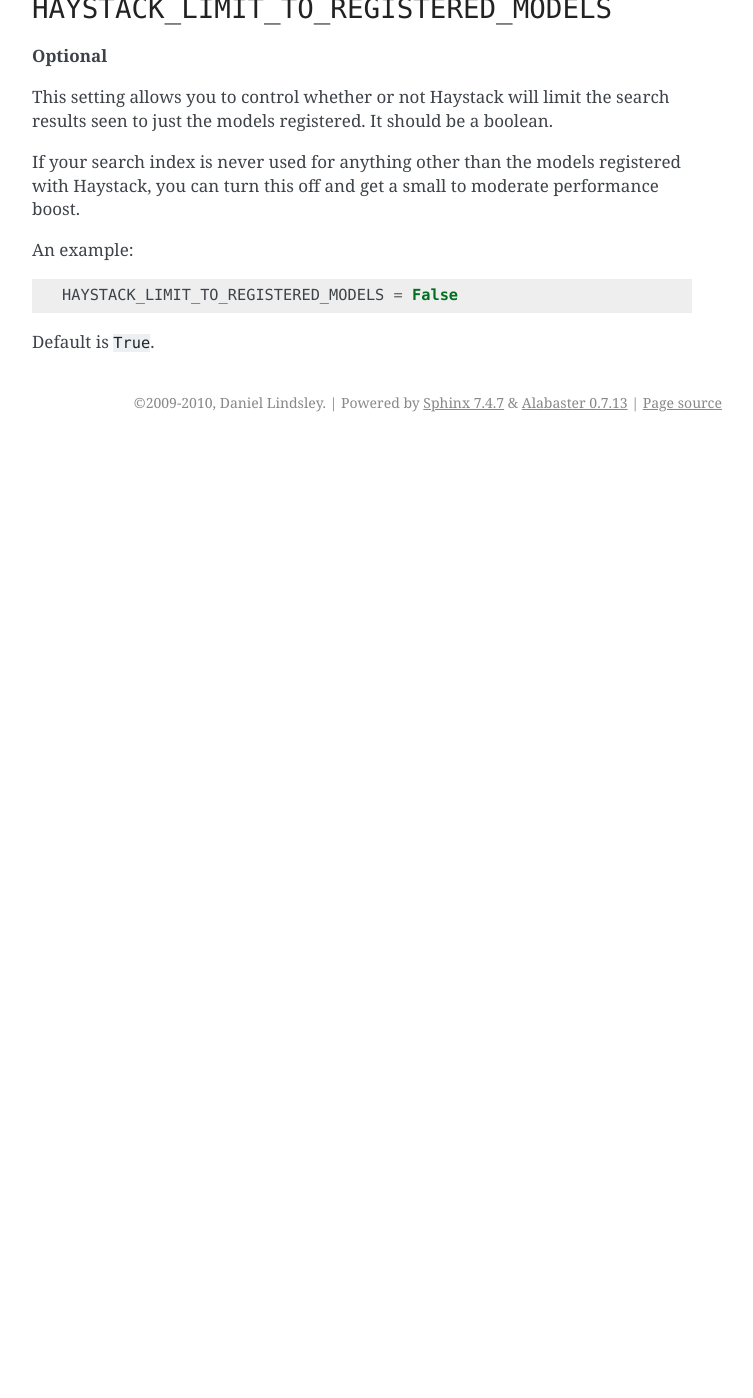
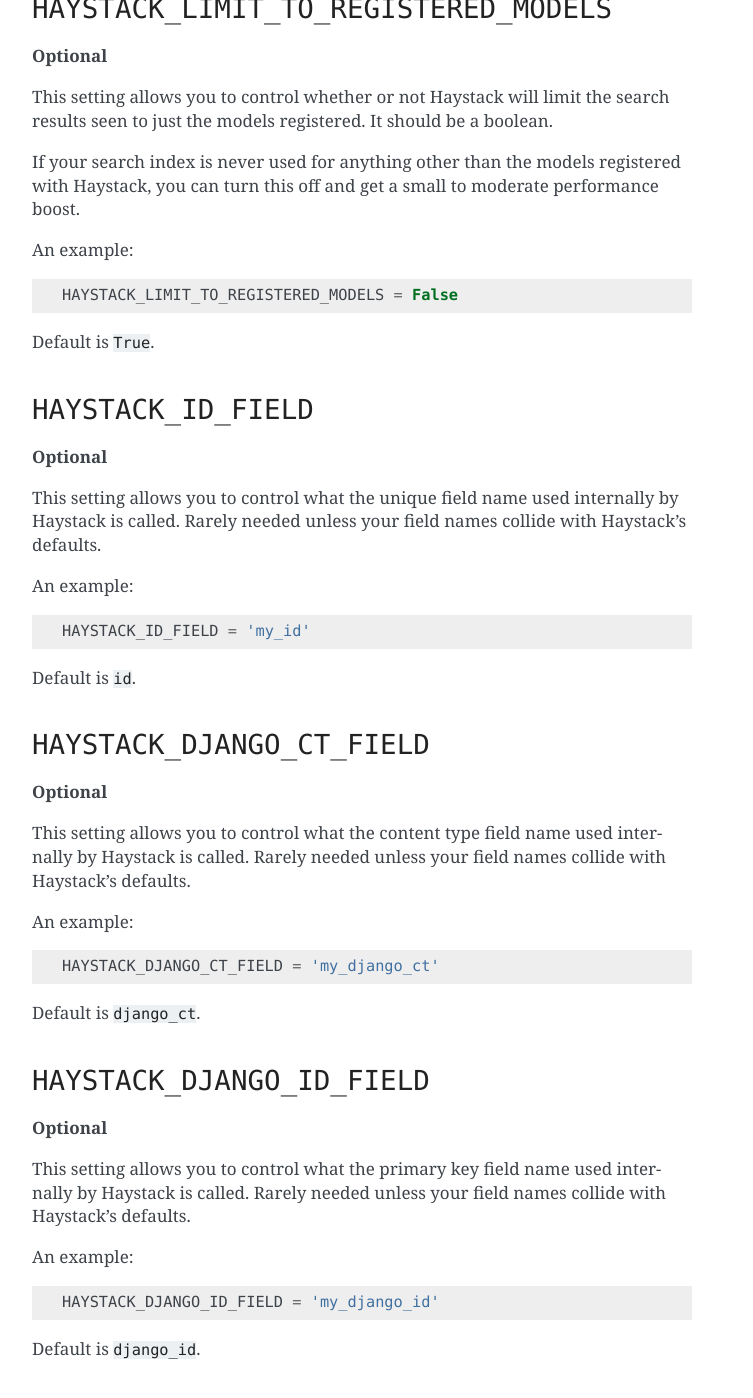
Before and after one commit to django-haystack/django-haystack, a Sphinx documentation site: the page built from docs/settings.rst, in a window 1280 px wide and 1400 px high, scrolled down 5959 px. Shown: the whole window, without its empty margins (388-1141 px from the left). Built offline with Sphinx 7.4.7, drawn with Linux system fonts in a browser that asks for light colours; before the commit the page ends 6401 px from its top, so only the background shows below that; some of the changed text lies outside the part shown.

Commit message:
Haystack's reserved field names are now configurable.

```diff
--- a/docs/searchindex_api.rst
+++ b/docs/searchindex_api.rst
@@ -75,6 +75,9 @@
     Haystack reserves the following field names for internal use: ``id``,
     ``django_ct``, ``django_id`` & ``content``. The ``name`` & ``type`` names
     used to be reserved but no longer are.
+
+    You can override these field names using the ``HAYSTACK_ID_FIELD``,
+    ``HAYSTACK_DJANGO_CT_FIELD`` & ``HAYSTACK_DJANGO_ID_FIELD`` if needed.
 
 
 Significance Of ``document=True``
--- a/docs/settings.rst
+++ b/docs/settings.rst
@@ -299,3 +299,51 @@
     HAYSTACK_LIMIT_TO_REGISTERED_MODELS = False
 
 Default is ``True``.
+
+
+``HAYSTACK_ID_FIELD``
+=====================
+
+**Optional**
+
+This setting allows you to control what the unique field name used internally
+by Haystack is called. Rarely needed unless your field names collide with
+Haystack's defaults.
+
+An example::
+
+    HAYSTACK_ID_FIELD = 'my_id'
+
+Default is ``id``.
+
+
+``HAYSTACK_DJANGO_CT_FIELD``
+============================
+
+**Optional**
+
+This setting allows you to control what the content type field name used
+internally by Haystack is called. Rarely needed unless your field names
+collide with Haystack's defaults.
+
+An example::
+
+    HAYSTACK_DJANGO_CT_FIELD = 'my_django_ct'
+
+Default is ``django_ct``.
+
+
+``HAYSTACK_DJANGO_ID_FIELD``
+============================
+
+**Optional**
+
+This setting allows you to control what the primary key field name used
+internally by Haystack is called. Rarely needed unless your field names
+collide with Haystack's defaults.
+
+An example::
+
+    HAYSTACK_DJANGO_ID_FIELD = 'my_django_id'
+
+Default is ``django_id``.
```
Also changed, not shown: 6 other files.
